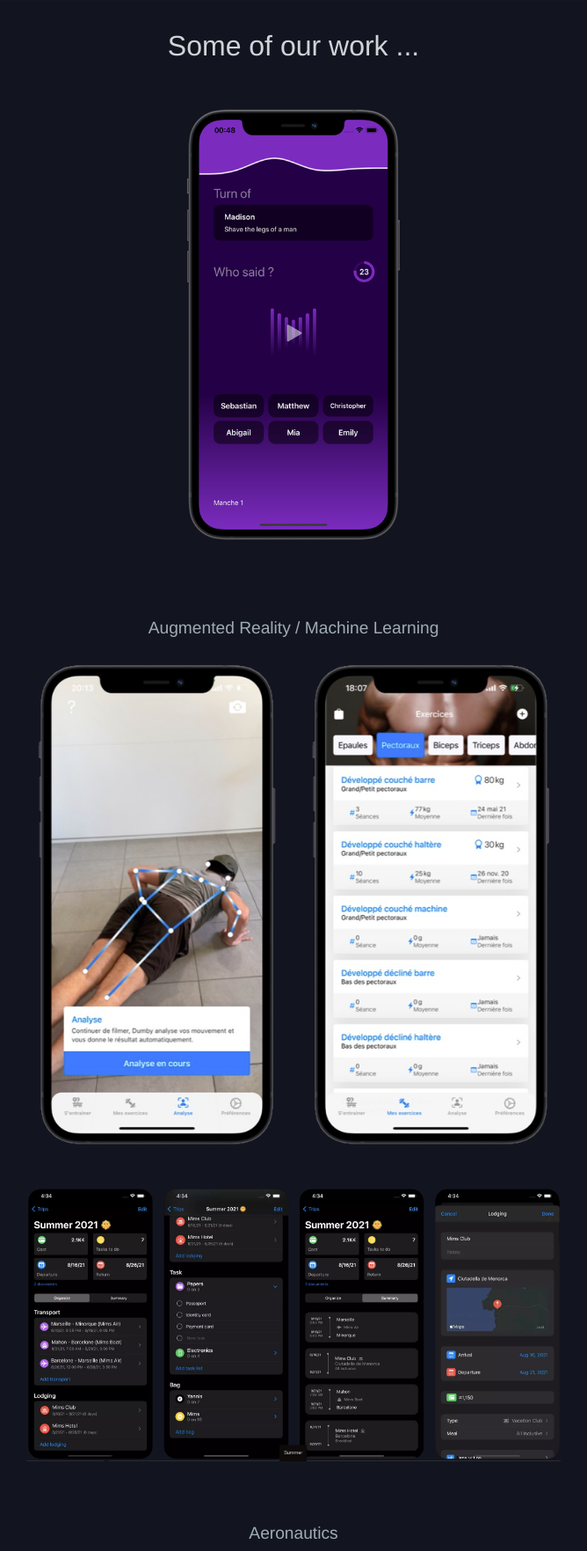
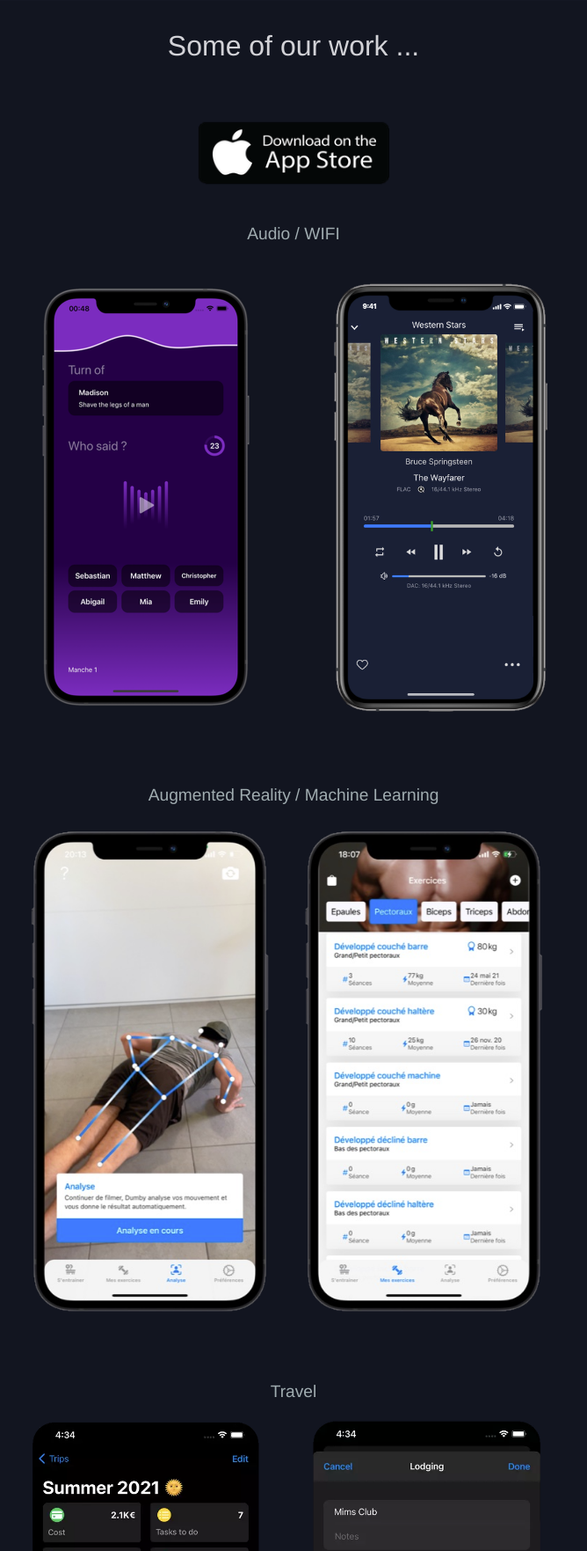
Before and after one commit to SwifTeam/from_scratch, a PHP site: page / in a window 1280 px wide. Shown: the part 3251-5014 px from the top of the page at 88% size, without its empty margins (306-974 px from the left). Run offline with PHP 8.4, Linux system fonts and the light colour scheme; some libraries are stand-ins or nearby versions.

Commit message:
Re-arrange photos, add App store logo, update layout

```diff
--- a/app.css
+++ b/app.css
@@ -91,6 +91,13 @@ p {
 .section {
     margin-top: 3em;
     margin-bottom: 3em;
+}
+
+@media screen and (max-width: 750px) {
+    .section {
+        margin-top: 1em;
+        margin-bottom: 1em;
+    }
 }
 
 .contact {
--- a/index.html
+++ b/index.html
@@ -22,6 +22,8 @@
                 .example-wrapper code { background: #F5F5F5; padding: 2px 6px; }
             </style>
     </head>
+
+    <!-- Body ----------------------------------------------------------------->
     <body>
         <nav class="navbar navbar-expand-sm navbar-dark">
             <a class="navbar-brand" href="#"><img src="images/logo.png" class="d-inline-block align-top me-3 ms-3" alt=""></a>
@@ -150,24 +152,37 @@
             <div class="darkerBgd">
                 <h4 class="ourjob someWork">Some of our work ...</h4>
                 <div class="folioGroup ">
-                    <img src="images/who-said.png" class="folio" alt="missing">
+
+                    <img src="images/appstore_logo.png" class="folio" alt="store-logo">
+
+                    <p >Audio / WIFI</p>
+                    <a class="navbar-brand" href="https://www.apple.com/app-store/">
+                        <img src="images/who-said.png" class="folio" alt="app screen">
+                    </a>
+                    <img src="images/springsteen.png" class="folio" alt="app screen">
 
                     <p class="someWorkSubTitle">Augmented Reality / Machine Learning</p>
-                    <img src="images/ar-fitness.png" class="folioBigger" alt="missing">
+                    <a class="navbar-brand" href="https://www.apple.com/app-store/">
+                        <img src="images/ar-fitness.png" class="folioBigger" alt="app screen">
+                    </a>
                     <p></p>
-                    <img src="images/folioSummer.png" class="folioBigger" alt="missing">
+
+                    <p class="someWorkSubTitle">Travel</p>
+                    <a class="navbar-brand" href="https://www.apple.com/app-store/">
+                        <img src="images/travel1.png" class="folio" alt="app screen">
+                        <img src="images/travel2.png" class="folio" alt="app screen">
+                    </a>
 
                     <p class="someWorkSubTitle">Aeronautics</p>
-                    <img src="images/airbus_app.jpeg" class="folioBigger" alt="missing">
-                    <p></p>
+                    <a class="navbar-brand" href="https://www.apple.com/app-store/">
+                        <img src="images/airbus_app.jpeg" class="folioBigger" alt="app screen">
+                    </a>
                     <p></p>
 
                     <p class="someWorkSubTitle">The Internet of Things / Bluetooth LE</p>
-                    <img src="images/spider-map.png" class="folio" alt="missing">
-                    <img src="images/videophone.png" class="folio" alt="missing">
+                    <img src="images/spider-map.png" class="folio" alt="app screen">
+                    <img src="images/videophone.png" class="folio" alt="app screen">
 
-                    <p class="someWorkSubTitle">Audio / WIFI</p>
-                    <img src="images/springsteen.png" class="folio" alt="missing">
                 </div>
             </div>
 
```
Also changed, not shown: images/appstore_logo.png (added), images/travel1.png (added), images/travel2.png (added), images/who-said.png.
